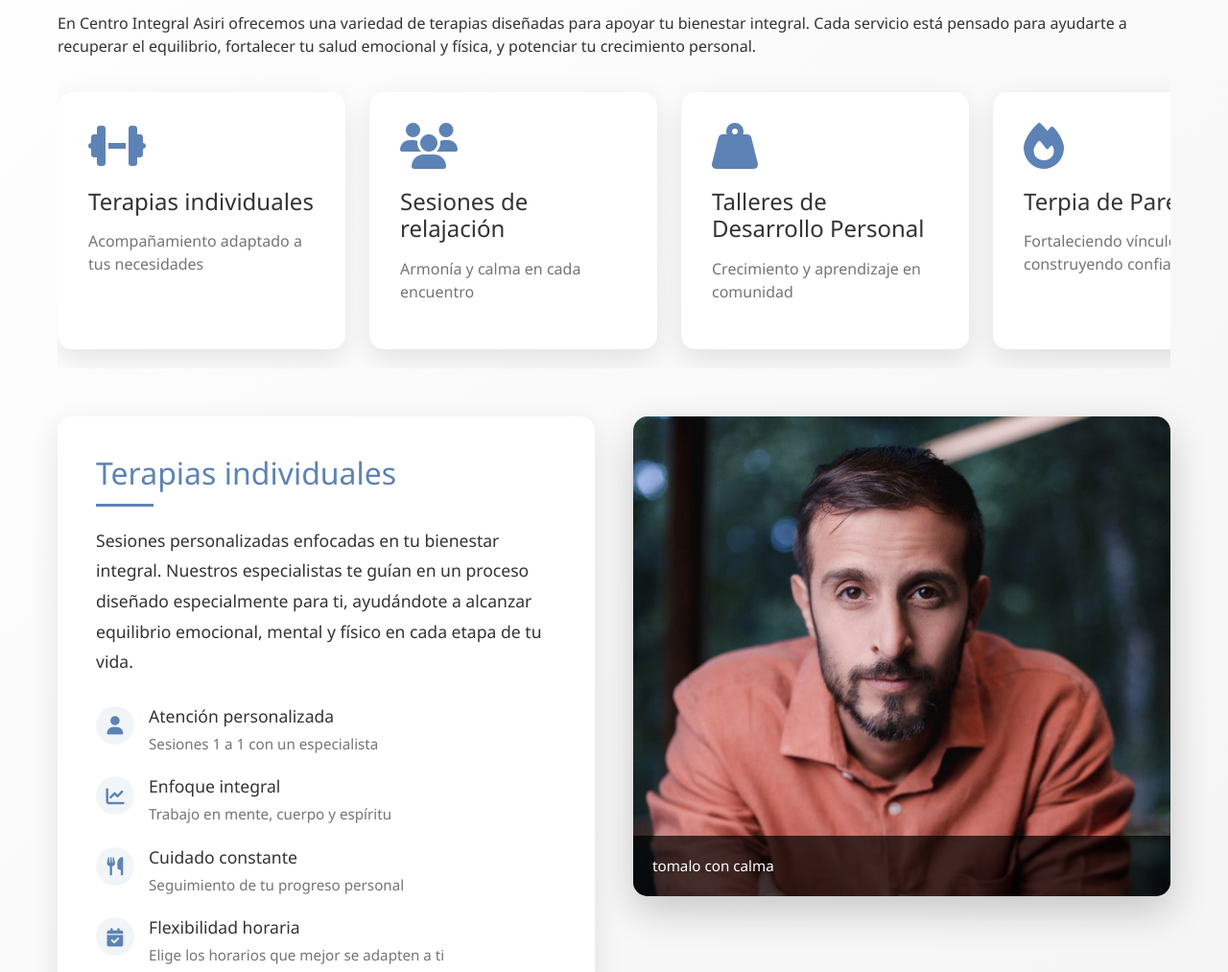
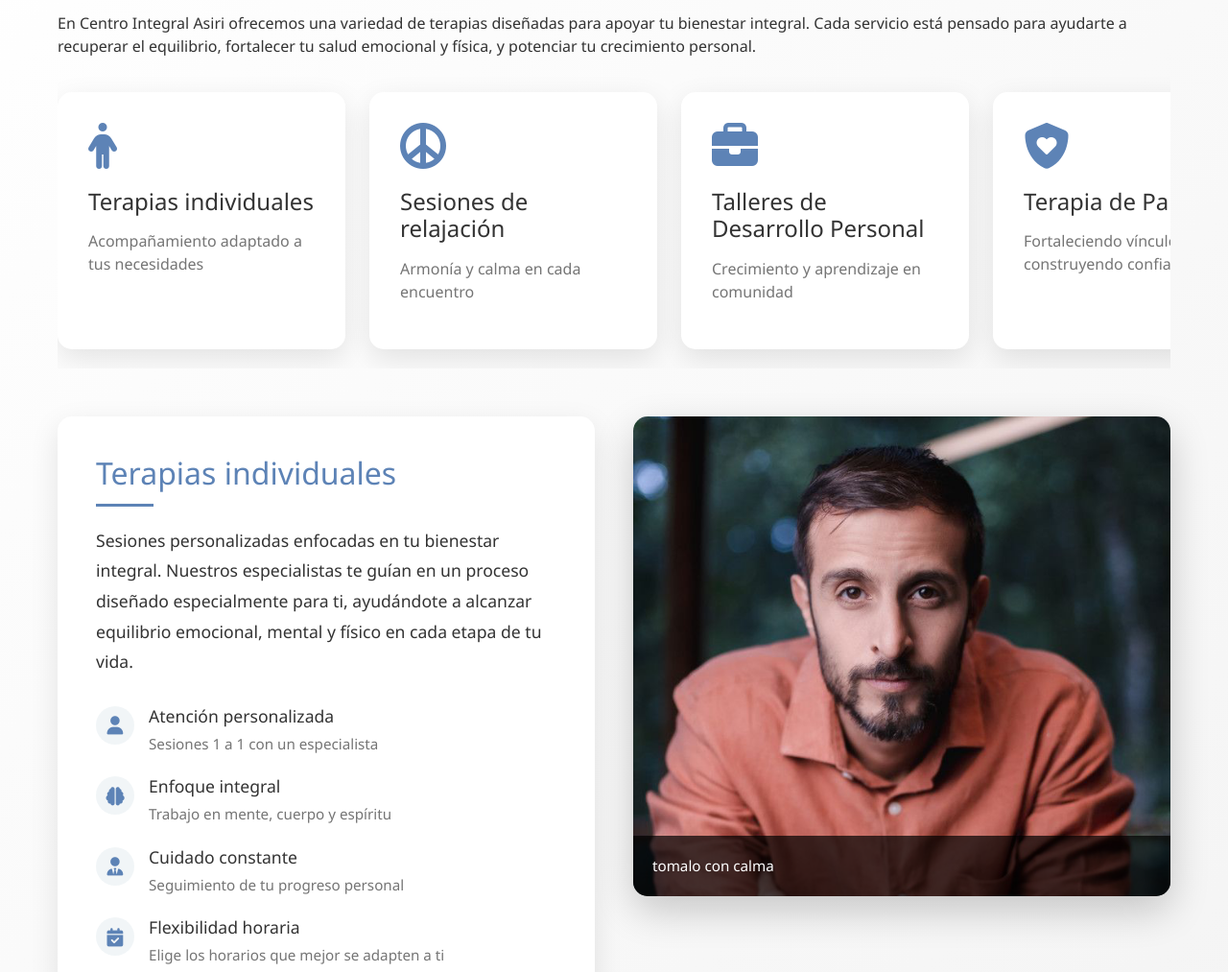
Before and after one commit to misitioutp/misitioutp.github.io, a plain HTML site: page index.html in a window 1280 px wide. Shown: the part 1720-2733 px from the top of the page at 96% size. Drawn offline with nearby package versions, Linux system fonts and the light colour scheme.

Commit message:
Add files via upload

```diff
--- a/index.html
+++ b/index.html
@@ -454,12 +454,12 @@ emocional y física, y potenciar tu crecimiento personal.
                             desc: "Sesiones 1 a 1 con un especialista"
                         },
                         {
-                            icon: "fa-chart-line",
+                            icon: "fa-solid fa-brain",
                             title: "Enfoque integral",
                             desc: "Trabajo en mente, cuerpo y espíritu"
                         },
                         {
-                            icon: "fa-utensils",
+                            icon: "fa-solid fa-user-tie",
                             title: "Cuidado constante",
                             desc: "Seguimiento de tu progreso personal"
                         },
@@ -470,14 +470,14 @@ emocional y física, y potenciar tu crecimiento personal.
                         }
                     ],
                     progress: 85,
-                    icon: "fa-dumbbell"
+                    icon: "fa-person"
                 },
                 {
                     id: 2,
                     title: "Sesiones de relajación",
                     shortDesc: "Armonía y calma en cada encuentro",
                     longDesc: "Espacios grupales diseñados para liberar tensiones y reconectar contigo mismo. A través de técnicas como meditación, respiración consciente y relajación guiada, te acompañamos a reducir el estrés y recuperar tu equilibrio interior en un ambiente de paz y energía positiva.",
-                    image: "Images/servicios/grupales.jpg",
+                    image: "Asiri/ent4.png",
                     features: [
                         {
                             icon: "fa-users",
@@ -485,12 +485,12 @@ emocional y física, y potenciar tu crecimiento personal.
                             desc: "Comparte energía y motivación colectiva"
                         },
                         {
-                            icon: "fa-music",
+                            icon: "fa-solid fa-couch",
                             title: "Ambiente tranquilo",
                             desc: "Espacios diseñados para la calma"
                         },
                         {
-                            icon: "fa-heartbeat",
+                            icon: "fa-solid fa-dove",
                             title: "Técnicas restaurativas",
                             desc: "Meditación, respiración y relajación guiada"
                         },
@@ -501,17 +501,17 @@ emocional y física, y potenciar tu crecimiento personal.
                         }
                     ],
                     progress: 75,
-                    icon: "fa-users"
+                    icon: "fa-peace"
                 },
                 {
                     id: 3,
                     title: "Talleres de Desarrollo Personal",
                     shortDesc: "Crecimiento y aprendizaje en comunidad",
                     longDesc: "Espacios interactivos diseñados para fortalecer tus habilidades emocionales, sociales y de autoconocimiento. A través de dinámicas grupales y herramientas prácticas, te guiamos a descubrir tu potencial, superar bloqueos y cultivar una vida más plena y consciente.",
-                    image: "Images/servicios/pesas.jpg",
+                    image: "Asiri/ent5.png",
                     features: [
                         {
-                            icon: "fa-dumbbell",
+                            icon: "fa-solid fa-user rays",
                             title: "Dinámicas grupales",
                             desc: "Aprendizaje colaborativo y enriquecedor"
                         },
@@ -532,27 +532,27 @@ emocional y física, y potenciar tu crecimiento personal.
                         }
                     ],
                     progress: 90,
-                    icon: "fa-weight-hanging"
+                    icon: "fa-briefcase"
                 },
                 {
                     id: 4,
-                    title: "Terpia de Pareja",
+                    title: "Terapia de Pareja",
                     shortDesc: "Fortaleciendo vínculos, construyendo confianza",
                     longDesc: "Un espacio seguro y guiado por especialistas para mejorar la comunicación, resolver conflictos y fortalecer la relación. A través de sesiones personalizadas, las parejas trabajan en la comprensión mutua, el respeto y la construcción de un vínculo más saludable y duradero.",
-                    image: "Images/servicios/transfromacion.jpg",
+                    image: "Asiri/ent6.png",
                     features: [
                         {
-                            icon: "fa-trophy",
+                            icon: "fa-solid fa-ear-listen",
                             title: "Mejora de la comunicación",
                             desc: "Aprende a expresar y escuchar con respeto"
                         },
                         {
-                            icon: "fa-utensils",
+                            icon: "fa-solid fa-dove",
                             title: "Fortalecimiento del vinculo",
                             desc: "Reconstruye la confianza y la conexión"
                         },
                         {
-                            icon: "fa-chart-pie",
+                            icon: "fa-circle-xmark",
                             title: "Resolución de conflictos",
                             desc: "Herramientas para afrontar diferencias"
                         },
@@ -563,7 +563,7 @@ emocional y física, y potenciar tu crecimiento personal.
                         }
                     ],
                     progress: 95,
-                    icon: "fa-fire"
+                    icon: "fa-shield-heart"
                 }
             ];
 
```
